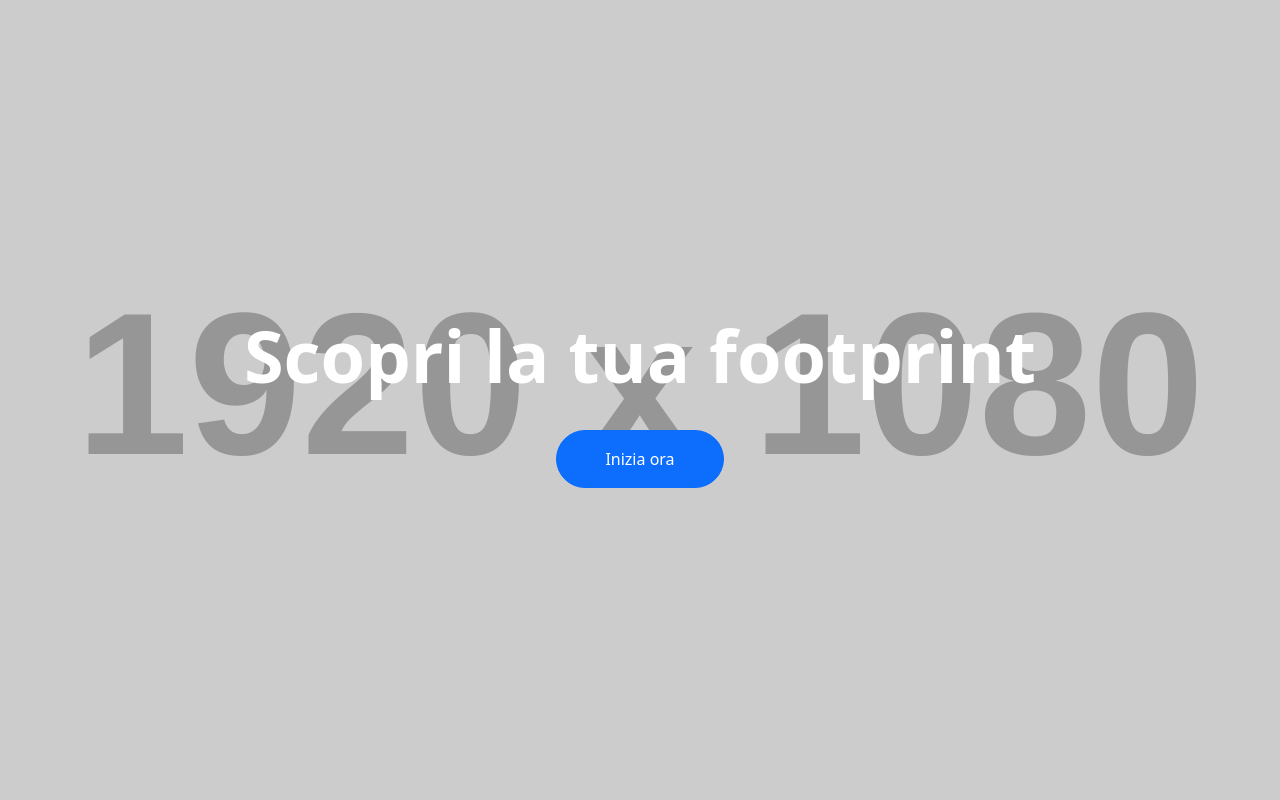
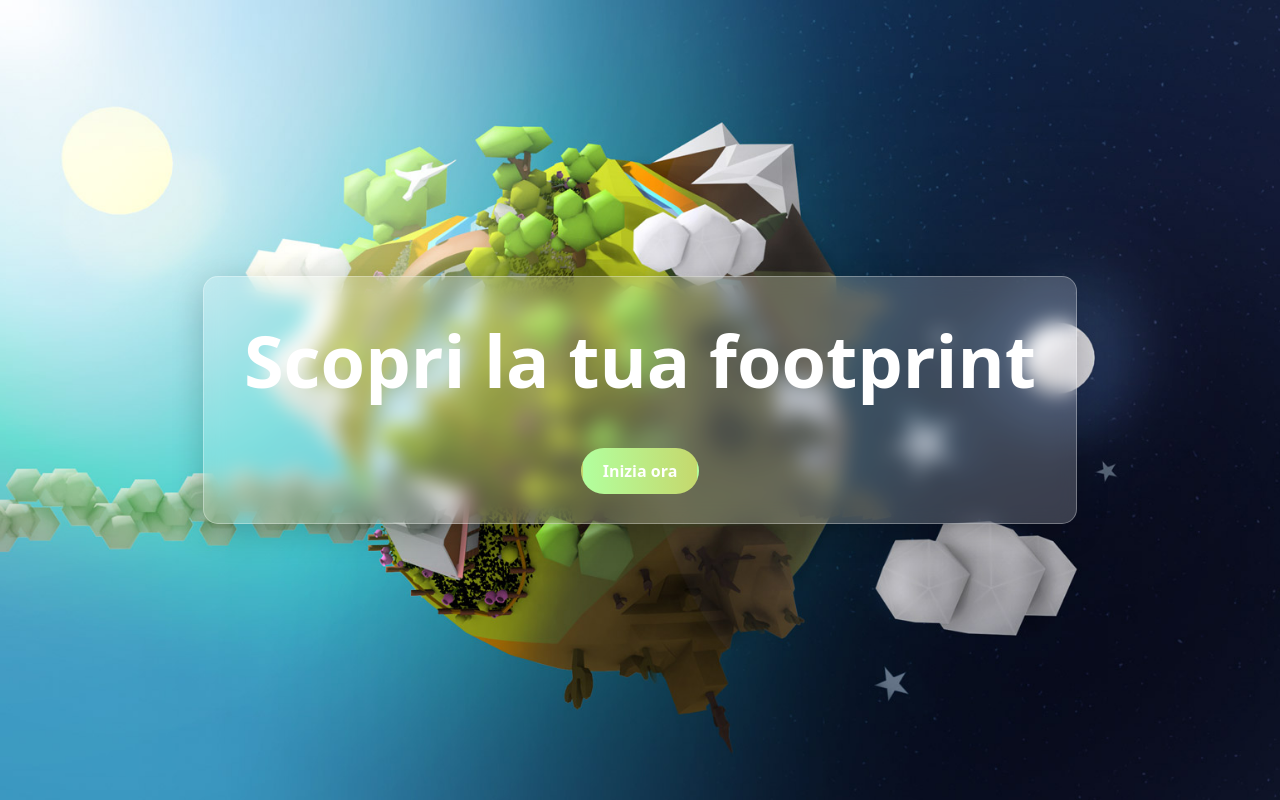
Before and after one commit to uauei123/hackathon-2025, a browser extension: page index.html in a window 1280 px wide. Drawn offline with nearby package versions, Linux system fonts and the light colour scheme; placeholder pictures from the web are drawn by us.

Commit message:
frontend

```diff
--- a/index.html
+++ b/index.html
@@ -16,11 +16,12 @@
 </head>
 <body>
 
-    <!-- Hero Section with background image placeholder -->
-    <section class="hero d-flex flex-column align-items-center justify-content-center text-white text-center" style="background: url('https://placehold.co/1920x1080') no-repeat center center; background-size: cover; height: 100vh;">
-        <div class="container">
-            <h1 class="fw-bold display-2">Scopri la tua footprint</h1>
-            <a href="#" class="btn btn-primary rounded-pill mt-4 px-5 py-3">Inizia ora</a>
+    <section class="hero d-flex flex-column align-items-center justify-content-center text-white text-center" style="background: url('image.png') no-repeat center center; background-size: cover; height: 100vh;">
+        <div class="glass-card">
+            <h1 class="fw-bold display-2" id="lobster">Scopri la tua footprint</h1>
+            <br>
+            <br>
+            <a href="questionario.html" class="btn-custom">Inizia ora</a>
         </div>
     </section>
 
```
